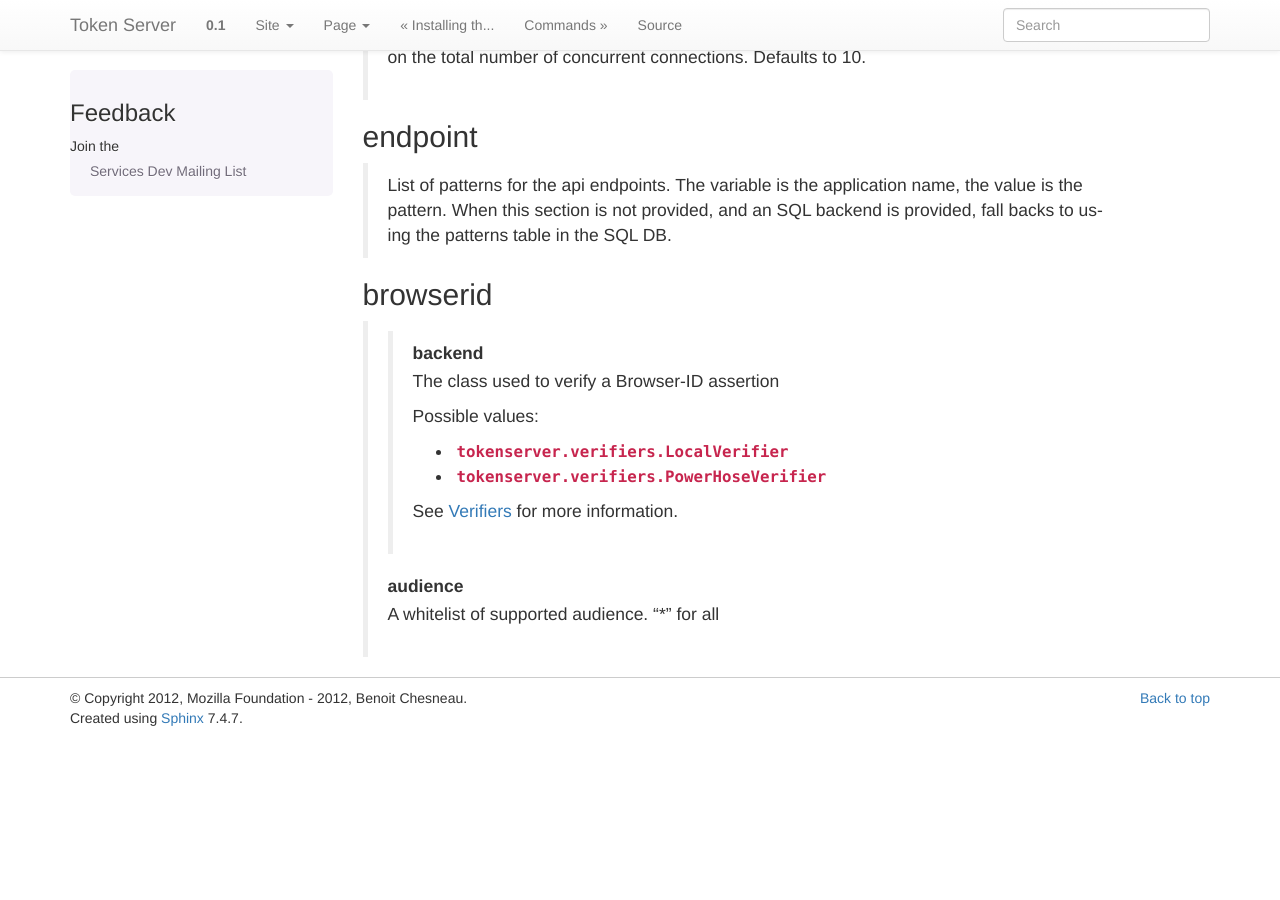
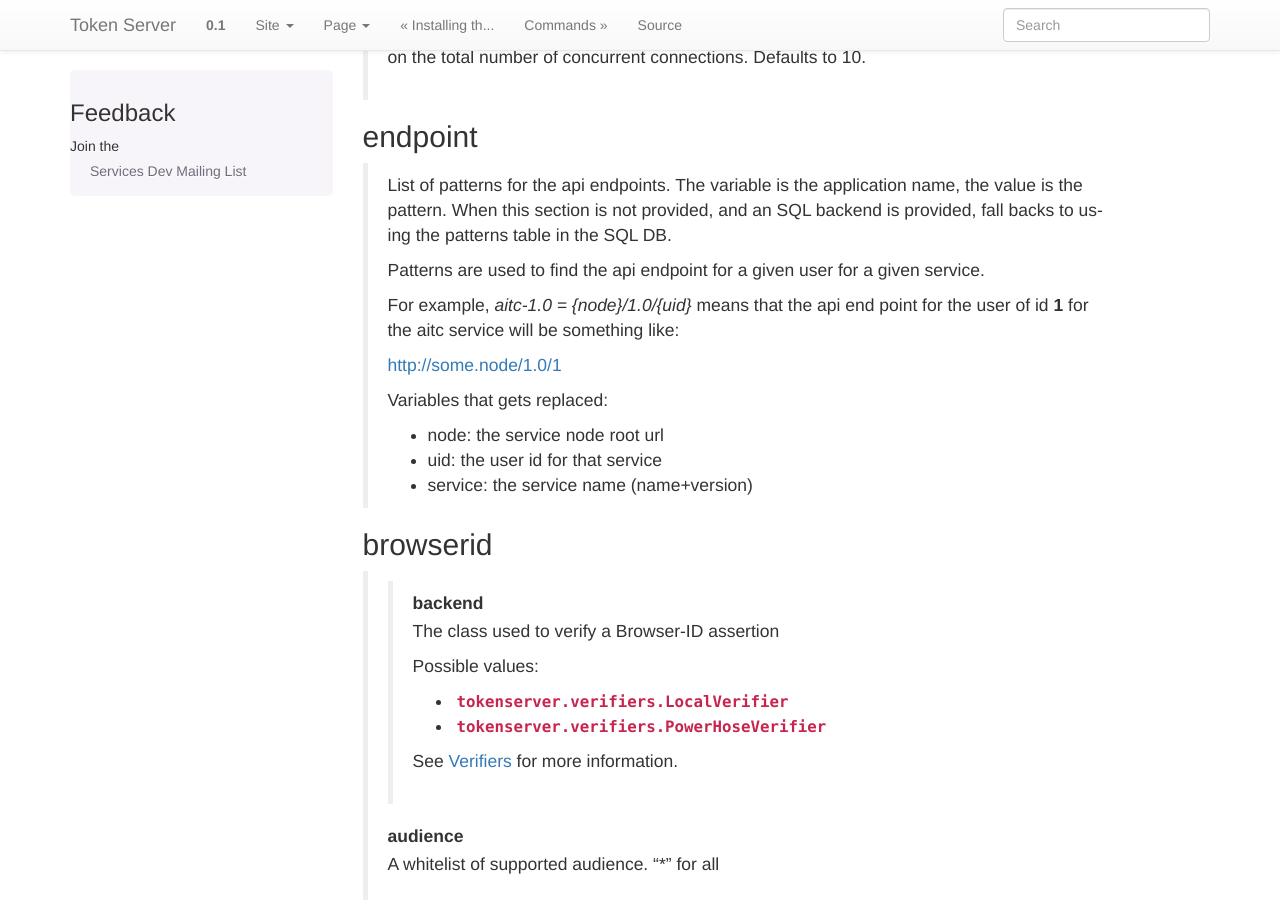
Before and after one commit to mozilla-services/tokenserver, a Sphinx documentation site: the page built from docs/source/configuration.rst, in a window 1280 px wide and 900 px high, scrolled down 1921 px. Built offline with Sphinx 7.4.7, drawn with Linux system fonts in a browser that asks for light colours; before the commit the page ends 2659 px from its top, so only the background shows below that.

Commit message:
more info on endpoints

```diff
--- a/docs/source/configuration.rst
+++ b/docs/source/configuration.rst
@@ -104,6 +104,20 @@ endpoint
     the value is the pattern. When this section is not provided, and an SQL
     backend is provided, fall backs to using the patterns table in the SQL DB.
 
+    Patterns are used to find the api endpoint for a given user for a given service.
+
+    For example, *aitc-1.0 = {node}/1.0/{uid}* means that the api end point for the
+    user of id **1** for the aitc service will be something like:
+
+    http://some.node/1.0/1
+
+    Variables that gets replaced:
+
+    - node: the service node root url
+    - uid: the user id for that service
+    - service: the service name (name+version)
+
+
 browserid
 ~~~~~~~~~
      **backend**
```
